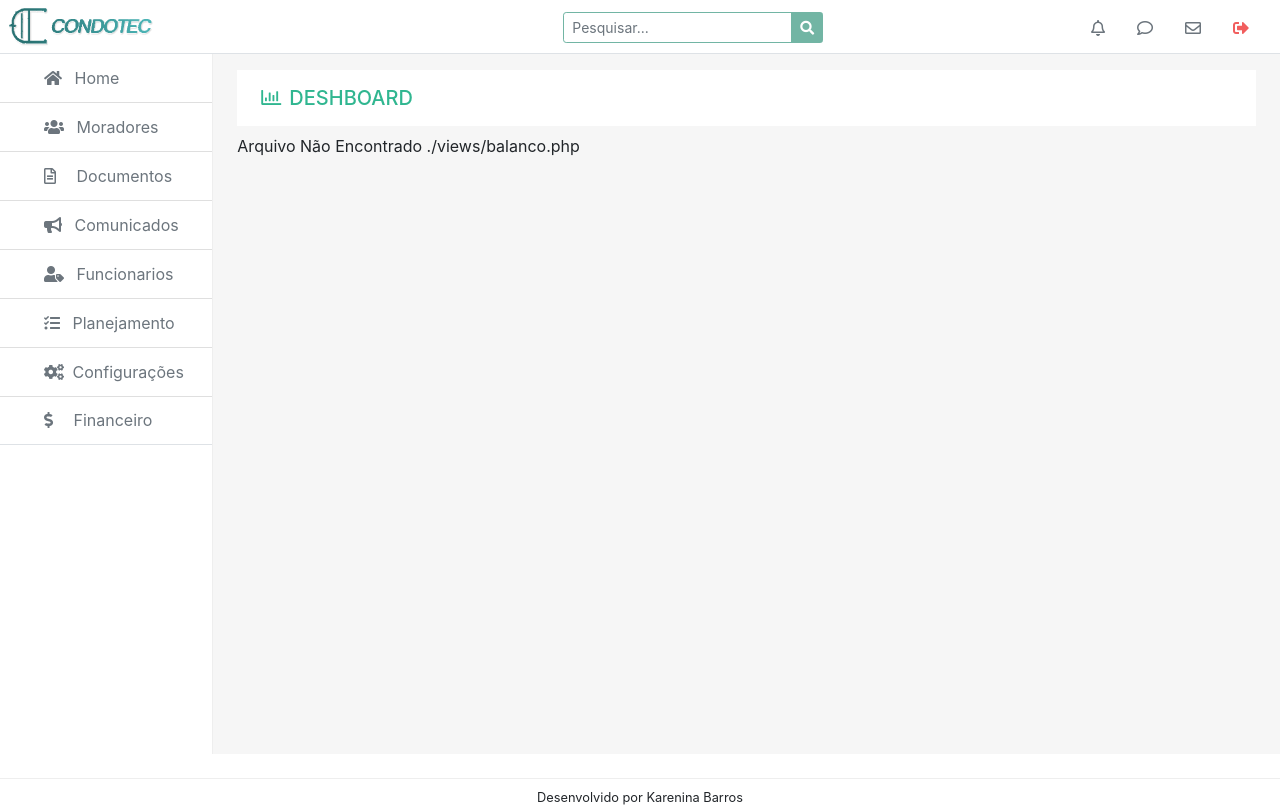
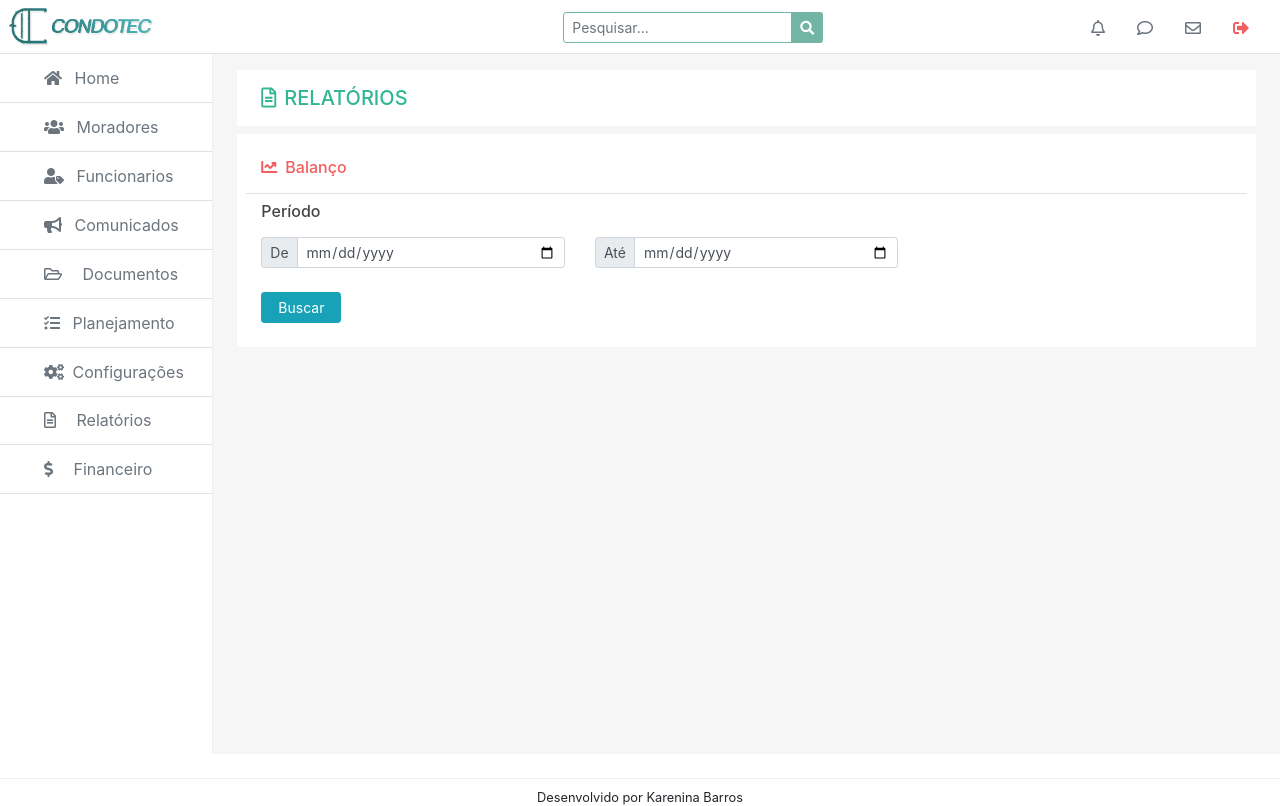
Before and after one commit to karenina-barros/projeto-condominio, a PHP site: page /Projetos/index.php?page=balanco in a window 1280 px wide. Run offline with PHP 8.4, Linux system fonts and the light colour scheme.

Commit message:
Crianação das views redeicats.php, inadeplencia.php, balanco.php, despesas.php e pequenas modificações na view header.php e no arquivo index.js

```diff
--- a/assets/js/index.js
+++ b/assets/js/index.js
@@ -15,4 +15,7 @@ window.addEventListener('load', function(){
     else if (page == 'contaReceber' || page == 'contaPagar' || page == 'cadastrarConta' || page == 'verConta'){
         pageName.innerHTML = '<i class="fa fa-dollar-sign pr-2 "></i>Financeiro  ';
     }
+    else if (page == 'despesas' || page == 'receitas' || page == 'balanco' || page == 'inadiplencia'){
+        pageName.innerHTML = '<i class="far fa-file-alt pr-2 "></i>Relatórios  ';
+    }
 });
--- /dev/null
+++ b/views/balanco.php
@@ -0,0 +1,31 @@
+<div class="container bg-white px-4">
+    <div class="row py-3 border-bottom">
+        <div class="col-sm">
+            <h6 class="card-title  mt-2 mb-0 text-pink"><i class="fas fa-chart-line pr-2"></i>Balanço</h6>
+        </div>
+    </div>
+    <div class="row">
+        <div class="col-12 py-2">
+            <h6 class="font-10 text-cin">Período</h6>
+         </div>
+        <div class="col-4 pb-4">
+            <div class="input-group input-group-sm">
+                <div class="input-group-prepend">
+                    <span class="input-group-text" id="inputGroupPrepend">De</span>
+                </div>
+                <input type="date" class="form-control" id="date">
+            </div>
+        </div>
+        <div class="col-4 pb-4">
+            <div class="input-group input-group-sm">
+                <div class="input-group-prepend">
+                    <span class="input-group-text" id="inputGroupPrepend">Até</span>
+                </div>
+                <input type="date" class="form-control" id="date1">
+            </div>
+        </div>
+        <div class="col-12 pb-4">
+            <button class="btn btn-sm px-3 btn-info">Buscar</button>
+        </div>
+    </div>
+ </div>
--- a/views/header.php
+++ b/views/header.php
@@ -60,17 +60,17 @@
                     <i class="fas fa-users pr-2 ml-4"></i>
                     Moradores
                 </a>
-                <a href="#" class="list-group-item text-muted font-s">
-                    <i class="far fa-file-alt pr-3 ml-4"></i>
-                    Documentos
+                <a href="http://localhost/Projetos/projeto-condominio/index.php?page=funcionarios" class="list-group-item text-muted font-s">
+                    <i class="fas fa-user-tag pr-2 ml-4"></i>
+                    Funcionarios
                 </a>
                 <a href="http://localhost/Projetos/projeto-condominio/index.php?page=comunicados" class="list-group-item text-muted font-s">
                     <i class="fas fa-bullhorn pr-2 ml-4"></i>
                     Comunicados
                 </a>
-                <a href="http://localhost/Projetos/projeto-condominio/index.php?page=funcionarios" class="list-group-item text-muted font-s">
-                    <i class="fas fa-user-tag pr-2 ml-4"></i>
-                    Funcionarios
+                <a href="#" class="list-group-item text-muted font-s">
+                    <i class="far fa-folder-open pr-3 ml-4"></i>
+                    Documentos
                 </a>
                 <a href="#" class="list-group-item text-muted font-s">
                     <i class="fas fa-tasks pr-2 ml-4"></i>
@@ -80,7 +80,27 @@
                     <i class="fas fa-cogs pr-1 ml-4"></i>
                     Configurações
                 </a>
-
+                <div href=""  class="item-dropdown text-muted font-s border-bottom">
+                    <i class="far fa-file-alt pr-3 ml-4"></i>
+                        Relatórios
+                    <ul class="dropdown-ul">
+                        <a href="http://localhost/Projetos/projeto-condominio/index.php?page=despesas">
+                            <li class="text-muted">Despesas</li>
+                        </a>
+                        <a href="http://localhost/Projetos/projeto-condominio/index.php?page=receitas">
+                            <li class="text-muted">Receitas</li>
+                        </a>
+                        <a href="http://localhost/Projetos/projeto-condominio/index.php?page=balanco">
+                            <li class="text-muted">Balanço</li>
+                        </a>
+                        <a href="http://localhost/Projetos/projeto-condominio/index.php?page=inadiplencia">
+                            <li class="text-muted">Inadiplência</li>
+                        </a>
+                        <a href="http://localhost/Projetos/projeto-condominio/index.php?page=contaPagar">
+                            <li class="text-muted">Fundo de Reserva</li>
+                        </a>
+                    </ul>
+                </div>
                 <div href=""  class="item-dropdown text-muted font-s border-bottom">
                     <i class="fas fa-dollar-sign pr-3 ml-4"></i>
                         Financeiro
```
Also changed, not shown: views/despesas.php (added, +31 -0 lines), views/inadiplencia.php (added, +31 -0 lines), views/receitas.php (added, +31 -0 lines).
